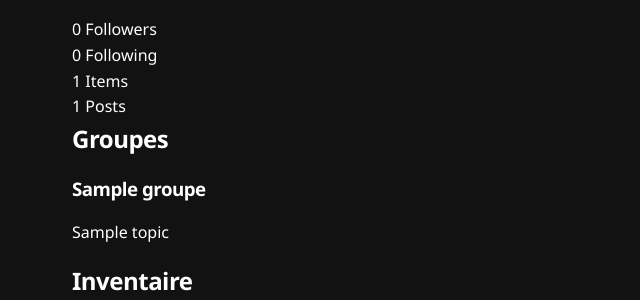
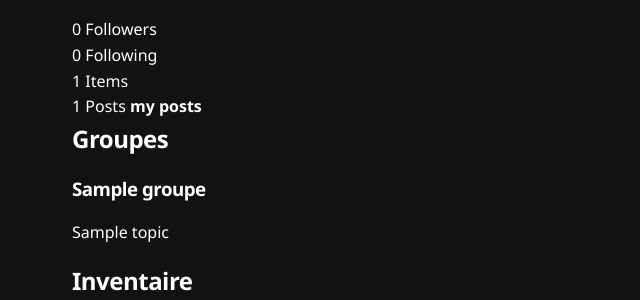
Before and after one commit to mouatezdira-coder/ATLAS_website, a Flask app: page /profile in a window 1280 px wide. Shown: the part 263-563 px from the top of the page, without its empty margins (0-640 px from the left). Run offline with Flask 3, Linux system fonts and the light colour scheme; the visitor is signed in with stand-in values (Sample User, id 1); a database or web service that is not in the repository returns one stand-in record (values such as "Sample title"); data that the repository does not hold is empty; some libraries are stand-ins or nearby versions.

Commit message:
Update profile.html

```diff
--- a/templates/profile.html
+++ b/templates/profile.html
@@ -26,6 +26,9 @@
           <div>
             <span>{{ user_posts|length }}</span>
             <span>Posts</span>
+            <a href="{{ url_for('my_posts') }}" class="author-name">
+                        my posts
+                    </a>
           </div>
         </div>
       </div>
```
